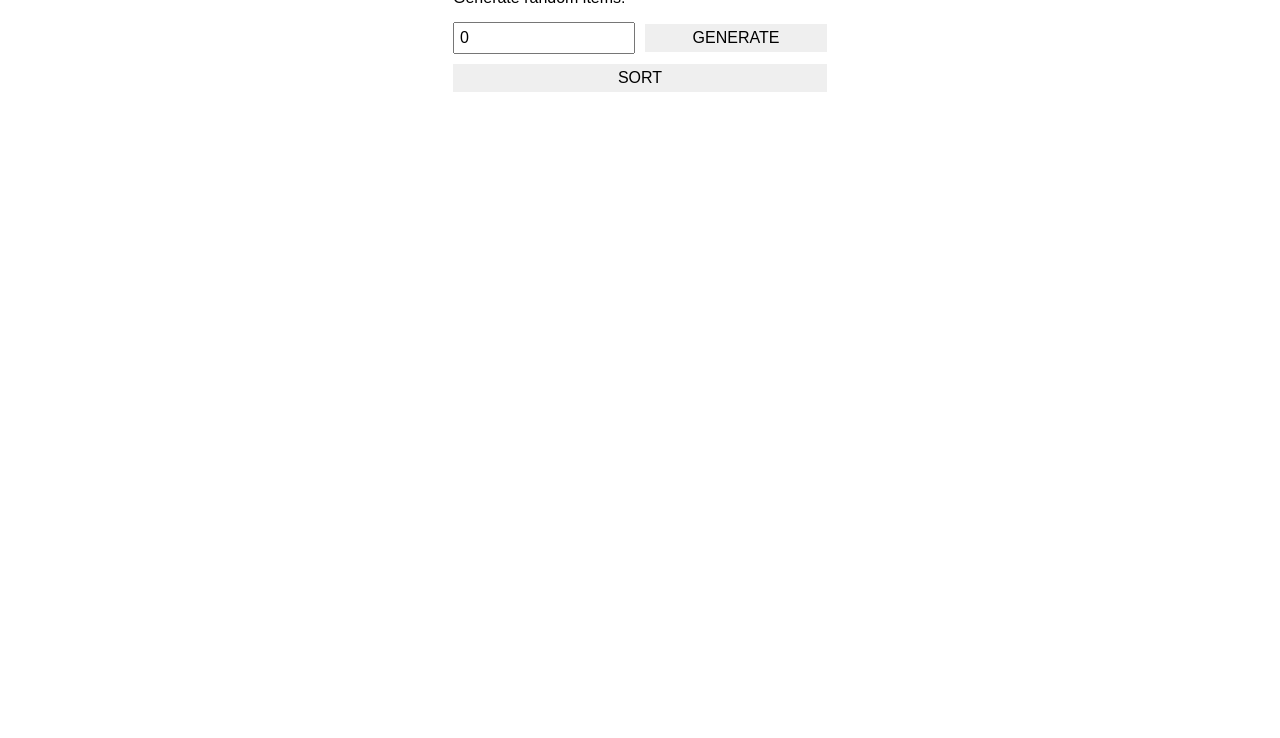
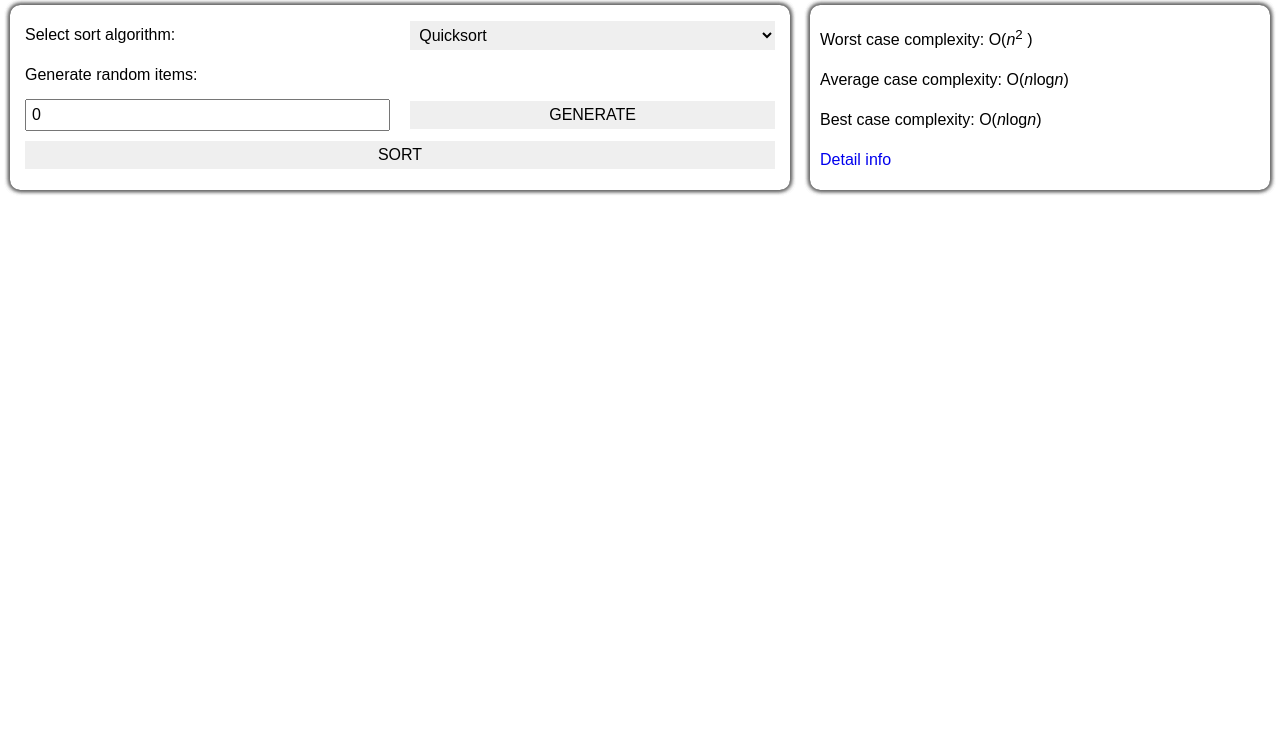
Before and after one commit to i1red/oop-4th-sem, a website: page lab2/index.html in a window 1280 px wide. Shown: the part 62-800 px from the top of the page. Drawn offline with Linux system fonts and the light colour scheme.

Commit message:
lab2: added algorithm info, small GUI changes

```diff
--- a/lab2/css/style.css
+++ b/lab2/css/array.css
@@ -1,47 +1,3 @@
-.formMenu {
-    box-sizing: border-box;
-    margin-left: auto;
-    margin-right: auto;
-    width: min(480px, 30vw);
-}
-
-.formRow {
-    display: flex;
-    justify-content: space-between;
-    align-items: center;
-
-    width: 100%;
-    min-height: 40px;
-    height: fit-content;
-}
-
-.formRow * {
-    margin-left: 5px;
-    margin-right: 5px;
-}
-
-.formActionElement {
-    box-sizing: border-box;
-    height: 100%;
-    padding: 5px;
-
-    font-size: 1em;
-    cursor: pointer;
-}
-
-.noBorder, .noBorder:hover, .noBorder:active,
-.noBorder:focus, .noBorder:enabled {
-    border: none;
-}
-
-.mediumWidth {
-    width: 48%;
-}
-
-.maxWidth {
-    width: 100%;
-}
-
 .array {
     display: flex;
     flex-wrap: wrap;
--- /dev/null
+++ b/lab2/css/menu.css
@@ -0,0 +1,95 @@
+:root {
+    --rowHeight: 40px;
+    --defaultPadding: 10px;
+    --contentMinWidth: 480px;
+}
+
+body {
+    min-width: var(--contentMinWidth);
+}
+
+.title {
+    margin: 10px;
+    text-align: center;
+}
+
+.panel {
+    --shadowColor: #666666;
+    --shadowOffset: 0px;
+    --shadowBlur: 5px;
+
+    box-sizing: border-box;
+    padding: var(--defaultPadding);
+    border-radius: 10px;
+    margin: 10px;
+    box-shadow:
+        var(--shadowOffset) var(--shadowOffset) var(--shadowBlur) var(--shadowColor),
+        calc(-1 * var(--shadowOffset)) var(--shadowOffset) var(--shadowBlur) var(--shadowColor),
+        var(--shadowOffset) calc(-1 * var(--shadowOffset)) var(--shadowBlur) var(--shadowColor),
+        calc(-1 * var(--shadowOffset)) calc(-1 * var(--shadowOffset)) var(--shadowBlur) var(--shadowColor);
+}
+
+.sortAlgorithmSetup {
+    display: flex;
+    flex-wrap: wrap;
+    height: auto;
+    margin: 0 auto;
+}
+
+.formSortMenu {
+    min-width: calc(var(--contentMinWidth) - var(--defaultPadding) * 2);
+    width: 60%;
+    flex-grow: 1;
+}
+
+.formRow {
+    display: flex;
+    justify-content: space-between;
+    align-items: center;
+
+    width: 100%;
+    min-height: var(--rowHeight);
+    height: fit-content;
+}
+
+.formRow * {
+    margin-left: 5px;
+    margin-right: 5px;
+}
+
+.formActionElement {
+    box-sizing: border-box;
+    height: 100%;
+    padding: 5px;
+
+    font-size: 1em;
+    cursor: pointer;
+}
+
+.noBorder, .noBorder:hover, .noBorder:active,
+.noBorder:focus, .noBorder:enabled {
+    border: none;
+}
+
+.mediumWidth {
+    width: 48%;
+}
+
+.maxWidth {
+    width: 100%;
+}
+
+.sortAlgorithmDescription {
+    line-height: var(--rowHeight);
+    width: 35%;
+    flex-grow: 1;
+}
+
+.pow {
+    font-size: smaller;
+    vertical-align: super;
+}
+
+.sortAlgorithmVisualization {
+    padding: var(--defaultPadding);
+}
--- a/lab2/css/reset.css
+++ b/lab2/css/reset.css
@@ -54,6 +54,7 @@ h6 {
 
 h1, h2, h3, h4, h5, h6 {
 	font-weight: bolder;
+	line-height: normal;
 }
 
 /* HTML5 display-role reset for older browsers */
--- a/lab2/index.html
+++ b/lab2/index.html
@@ -6,11 +6,14 @@
     <meta name="viewport" content="width=device-width, initial-scale=1.0">
     <title>Sort algorithm visualization</title>
     <link rel="stylesheet" href="css/reset.css">
-    <link rel="stylesheet" href="css/style.css">
+    <link rel="stylesheet" href="css/menu.css">
+    <link rel="stylesheet" href="css/array.css">
 </head>
 
 <body>
-    <form id="formSortMenu" class="formMenu">
+    <h1 class="title">Sort algorithms visualization</h1>
+    <section id="sortAlgorithmSetup" class="sortAlgorithmSetup">
+        <form id="formSortMenu" class="formSortMenu panel">
             <div class="formRow">
                 <label for="selectSortAlgorithms">Select sort algorithm: </label>
                 <select id="selectSortAlgorithms" class="formActionElement noBorder mediumWidth">
@@ -22,15 +25,25 @@
                 <label for="spinItemsNumber">Generate random items: </label>
             </div>
             <div class="formRow">
-            <input type="number" id="spinItemsNumber" class="formActionElement mediumWidth" value="0" min="0" max="32">
-            <button type="button" id="btnGenRandItems" class="formActionElement noBorder mediumWidth">GENERATE</button>
+                <input type="number" id="spinItemsNumber" class="formActionElement mediumWidth" value="0" min="0"
+                    max="32">
+                <button type="button" id="btnGenRandItems"
+                    class="formActionElement noBorder mediumWidth">GENERATE</button>
             </div>
             <div class="formRow">
                 <button type="button" id="btnSort" class="formActionElement noBorder maxWidth">SORT</button>
             </div>
         </form>
 
-    <section id="content"></section>
+        <div id="sortAlgorithmDescription" class="sortAlgorithmDescription panel">
+            <p>Worst case complexity: O(<var>n</var><span class="pow">2</span> )</p>
+            <p>Average case complexity: O(<var>n</var>log<var>n</var>)</p>
+            <p>Best case complexity: O(<var>n</var>log<var>n</var>)</p>
+            <a href="https://en.wikipedia.org/wiki/Quicksort" target="_blank">Detail info</a>
+        </div>
+    </section>
+
+    <section id="sortAlgorithmVisualization" class="sortAlgorithmVisualization"></section>
 
     <script type="module" src="built/main.js"></script>
 </body>
--- a/lab2/src/settings.ts
+++ b/lab2/src/settings.ts
@@ -1,4 +1,5 @@
 export enum StyleClass {
+    Power = 'pow',
     Array = 'array',
     DivArrayItem = 'arrayItem',
     CurrentItem = 'currentItem',
```
Also changed, not shown: lab2/src/main.ts (+20 -4 lines), lab2/src/sortalgoritms/algorithmsinfo.ts (added, +26 -0 lines), lab2/src/sortalgoritms/visualizablealgoritms.ts (+6 -2 lines), lab2/src/utils.ts (+14 -0 lines). Lines whose indentation alone changed are shown as unchanged.
